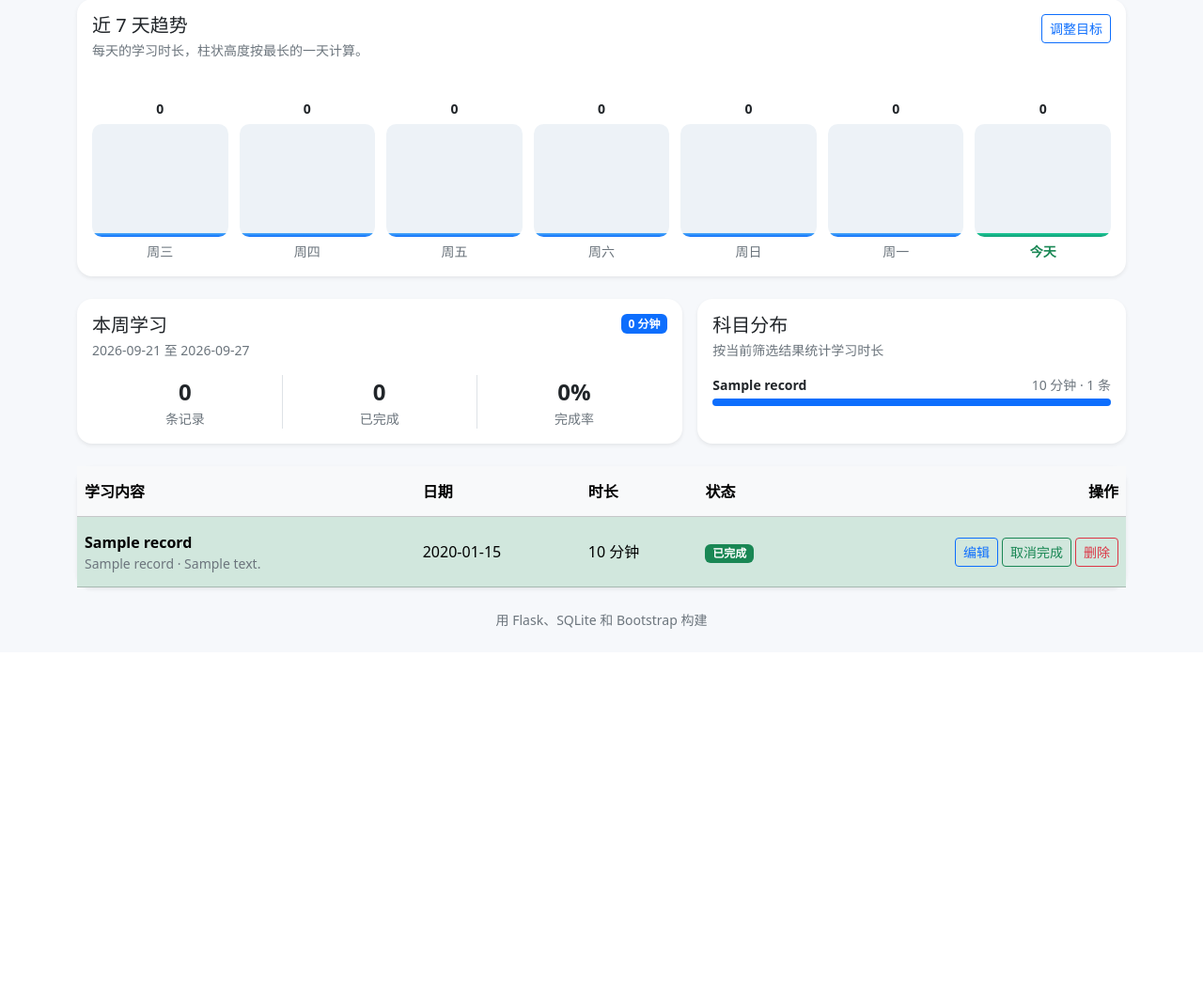
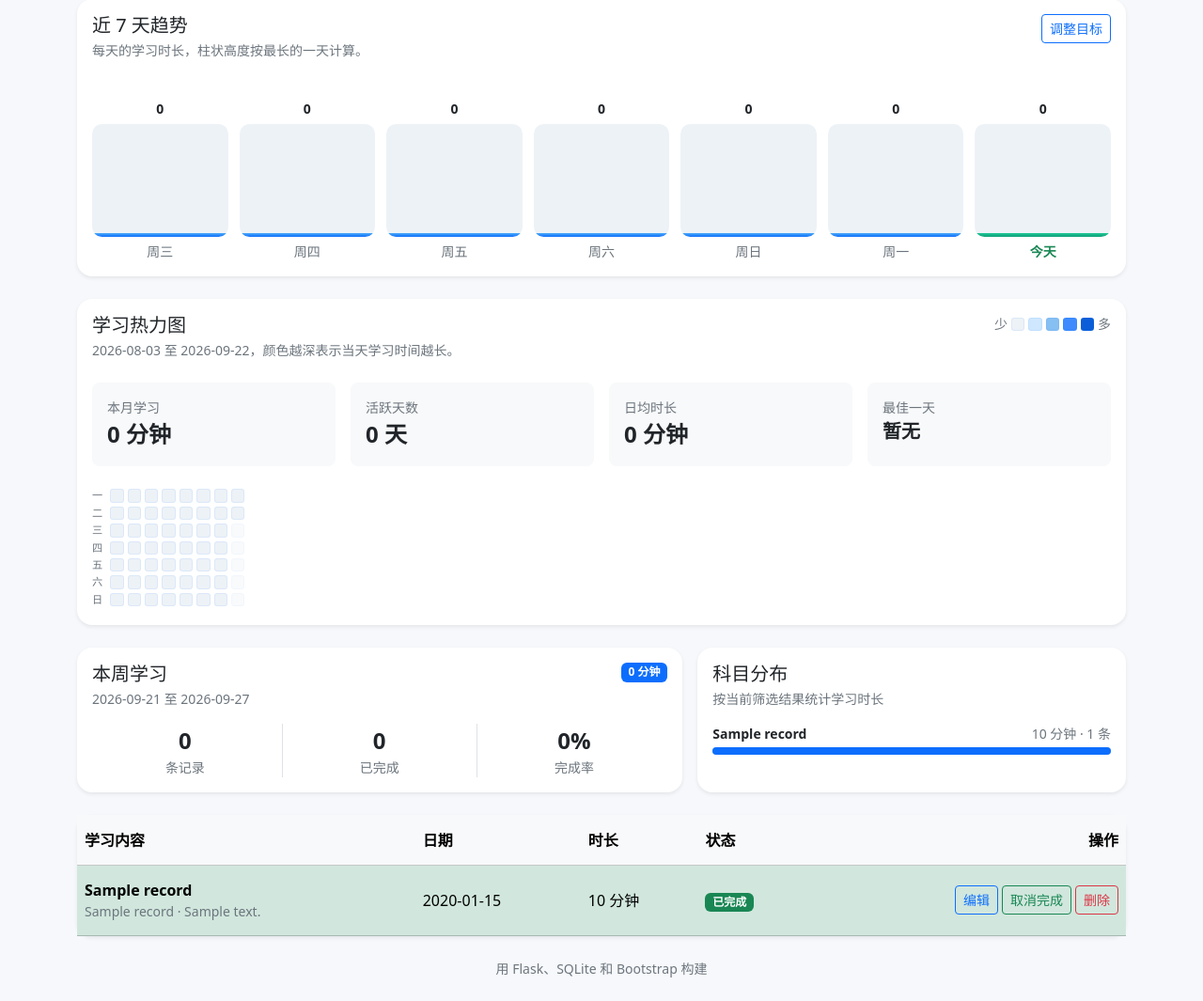
Before and after one commit to zcy-2006/python-flask-study-tracker, a Flask app: page / in a window 1280 px wide. Shown: the part 664-1729 px from the top of the page at 94% size. Before the commit the page ends 1333 px from the top, so only its background shows below. Run offline with Flask 3, Linux system fonts and the light colour scheme; a user stored in the database is signed in; tables that the repository leaves empty hold one stand-in row (values such as "Sample post").

Commit message:
feat: add study heatmap and monthly summary

```diff
--- a/app.py
+++ b/app.py
@@ -404,6 +404,91 @@ def build_progress(actual, goal):
     }
 
 
+
+def get_month_summary(db, end_date, user_id):
+    month_start = end_date.replace(day=1)
+    summary_row = db.execute(
+        """
+        SELECT
+            COUNT(*) AS total_records,
+            COALESCE(SUM(duration_minutes), 0) AS total_minutes,
+            COUNT(DISTINCT study_date) AS active_days
+        FROM records
+        WHERE user_id = ? AND study_date BETWEEN ? AND ?
+        """,
+        (user_id, month_start.isoformat(), end_date.isoformat()),
+    ).fetchone()
+    summary = dict(summary_row)
+    summary["average_minutes"] = (
+        round(summary["total_minutes"] / summary["active_days"])
+        if summary["active_days"]
+        else 0
+    )
+
+    best_day = db.execute(
+        """
+        SELECT study_date, SUM(duration_minutes) AS total_minutes
+        FROM records
+        WHERE user_id = ? AND study_date BETWEEN ? AND ?
+        GROUP BY study_date
+        ORDER BY total_minutes DESC, study_date DESC
+        LIMIT 1
+        """,
+        (user_id, month_start.isoformat(), end_date.isoformat()),
+    ).fetchone()
+
+    return summary, best_day
+
+
+def build_heatmap(db, end_date, user_id, daily_goal, weeks=8):
+    current_week_start = end_date - timedelta(days=end_date.weekday())
+    start_date = current_week_start - timedelta(weeks=weeks - 1)
+    rows = db.execute(
+        """
+        SELECT study_date, COALESCE(SUM(duration_minutes), 0) AS total_minutes
+        FROM records
+        WHERE user_id = ? AND study_date BETWEEN ? AND ?
+        GROUP BY study_date
+        """,
+        (user_id, start_date.isoformat(), end_date.isoformat()),
+    ).fetchall()
+    minutes_by_date = {
+        row["study_date"]: row["total_minutes"]
+        for row in rows
+    }
+
+    heatmap_weeks = []
+    for week_offset in range(weeks):
+        week_start = start_date + timedelta(weeks=week_offset)
+        week = []
+        for day_offset in range(7):
+            current_date = week_start + timedelta(days=day_offset)
+            minutes = minutes_by_date.get(current_date.isoformat(), 0)
+
+            if current_date > end_date or minutes == 0:
+                level = 0
+            elif minutes < daily_goal * 0.5:
+                level = 1
+            elif minutes < daily_goal:
+                level = 2
+            elif minutes < daily_goal * 1.5:
+                level = 3
+            else:
+                level = 4
+
+            week.append(
+                {
+                    "date": current_date.isoformat(),
+                    "minutes": minutes,
+                    "level": level,
+                    "future": current_date > end_date,
+                }
+            )
+        heatmap_weeks.append(week)
+
+    return heatmap_weeks, start_date, end_date
+
+
 def calculate_streak(study_dates, today=None):
     today = today or date.today()
     valid_dates = set()
@@ -581,6 +666,13 @@ def register_routes(app):
 
         goals = get_settings(db, user_id)
         trend, max_trend_minutes = build_trend(db, today_date, user_id)
+        heatmap_weeks, heatmap_start, heatmap_end = build_heatmap(
+            db,
+            today_date,
+            user_id,
+            goals["daily_goal_minutes"],
+        )
+        month_summary, best_day = get_month_summary(db, today_date, user_id)
         daily_progress = build_progress(
             trend[-1]["minutes"], goals["daily_goal_minutes"]
         )
@@ -611,6 +703,11 @@ def register_routes(app):
             goals=goals,
             trend=trend,
             max_trend_minutes=max_trend_minutes,
+            heatmap_weeks=heatmap_weeks,
+            heatmap_start=heatmap_start.isoformat(),
+            heatmap_end=heatmap_end.isoformat(),
+            month_summary=month_summary,
+            best_day=best_day,
             daily_progress=daily_progress,
             weekly_progress=weekly_progress,
             subjects=subjects,
--- a/static/style.css
+++ b/static/style.css
@@ -80,3 +80,61 @@ body {
         height: 90px;
     }
 }
+
+
+.heatmap-layout {
+    display: flex;
+    gap: 0.5rem;
+    overflow-x: auto;
+    padding-bottom: 0.25rem;
+}
+
+.heatmap-weekdays {
+    display: grid;
+    grid-template-rows: repeat(7, 0.9rem);
+    gap: 0.25rem;
+    color: #6c757d;
+    font-size: 0.7rem;
+    line-height: 0.9rem;
+    text-align: right;
+}
+
+.heatmap-weeks {
+    display: flex;
+    gap: 0.25rem;
+}
+
+.heatmap-week {
+    display: grid;
+    grid-template-rows: repeat(7, 0.9rem);
+    gap: 0.25rem;
+}
+
+.heatmap-day {
+    display: inline-block;
+    width: 0.9rem;
+    height: 0.9rem;
+    border: 1px solid rgba(13, 110, 253, 0.08);
+    border-radius: 0.2rem;
+    background: #edf2f7;
+}
+
+.heatmap-day.level-1 {
+    background: #cfe8ff;
+}
+
+.heatmap-day.level-2 {
+    background: #86bff2;
+}
+
+.heatmap-day.level-3 {
+    background: #3d8bfd;
+}
+
+.heatmap-day.level-4 {
+    background: #0b5ed7;
+}
+
+.heatmap-day.is-future {
+    opacity: 0.35;
+}
--- a/templates/index.html
+++ b/templates/index.html
@@ -157,6 +157,79 @@
     </div>
 </div>
 
+<div class="card border-0 shadow-sm mb-4">
+    <div class="card-body">
+        <div class="d-flex flex-column flex-md-row justify-content-between align-items-md-start gap-3 mb-4">
+            <div>
+                <h2 class="h5 mb-1">学习热力图</h2>
+                <p class="text-secondary small mb-0">{{ heatmap_start }} 至 {{ heatmap_end }}，颜色越深表示当天学习时间越长。</p>
+            </div>
+            <div class="d-flex align-items-center gap-1 small text-secondary">
+                <span>少</span>
+                <span class="heatmap-day level-0"></span>
+                <span class="heatmap-day level-1"></span>
+                <span class="heatmap-day level-2"></span>
+                <span class="heatmap-day level-3"></span>
+                <span class="heatmap-day level-4"></span>
+                <span>多</span>
+            </div>
+        </div>
+
+        <div class="row g-3 mb-4">
+            <div class="col-6 col-lg-3">
+                <div class="rounded-3 bg-light p-3 h-100">
+                    <div class="small text-secondary">本月学习</div>
+                    <div class="fs-4 fw-semibold">{{ month_summary.total_minutes }} 分钟</div>
+                </div>
+            </div>
+            <div class="col-6 col-lg-3">
+                <div class="rounded-3 bg-light p-3 h-100">
+                    <div class="small text-secondary">活跃天数</div>
+                    <div class="fs-4 fw-semibold">{{ month_summary.active_days }} 天</div>
+                </div>
+            </div>
+            <div class="col-6 col-lg-3">
+                <div class="rounded-3 bg-light p-3 h-100">
+                    <div class="small text-secondary">日均时长</div>
+                    <div class="fs-4 fw-semibold">{{ month_summary.average_minutes }} 分钟</div>
+                </div>
+            </div>
+            <div class="col-6 col-lg-3">
+                <div class="rounded-3 bg-light p-3 h-100">
+                    <div class="small text-secondary">最佳一天</div>
+                    {% if best_day %}
+                        <div class="fs-5 fw-semibold">{{ best_day.total_minutes }} 分钟</div>
+                        <div class="small text-secondary">{{ best_day.study_date }}</div>
+                    {% else %}
+                        <div class="fs-5 fw-semibold">暂无</div>
+                    {% endif %}
+                </div>
+            </div>
+        </div>
+
+        <div class="heatmap-layout">
+            <div class="heatmap-weekdays">
+                <span>一</span>
+                <span>二</span>
+                <span>三</span>
+                <span>四</span>
+                <span>五</span>
+                <span>六</span>
+                <span>日</span>
+            </div>
+            <div class="heatmap-weeks">
+                {% for week in heatmap_weeks %}
+                    <div class="heatmap-week">
+                        {% for day in week %}
+                            <div class="heatmap-day level-{{ day.level }} {{ 'is-future' if day.future else '' }}" title="{{ day.date }}：{{ day.minutes }} 分钟"></div>
+                        {% endfor %}
+                    </div>
+                {% endfor %}
+            </div>
+        </div>
+    </div>
+</div>
+
 <div class="row g-3 mb-4">
     <div class="col-12 col-lg-7">
         <div class="card border-0 shadow-sm h-100">
```
Also changed, not shown: tests/test_app.py (+12 -0 lines), README.md.
